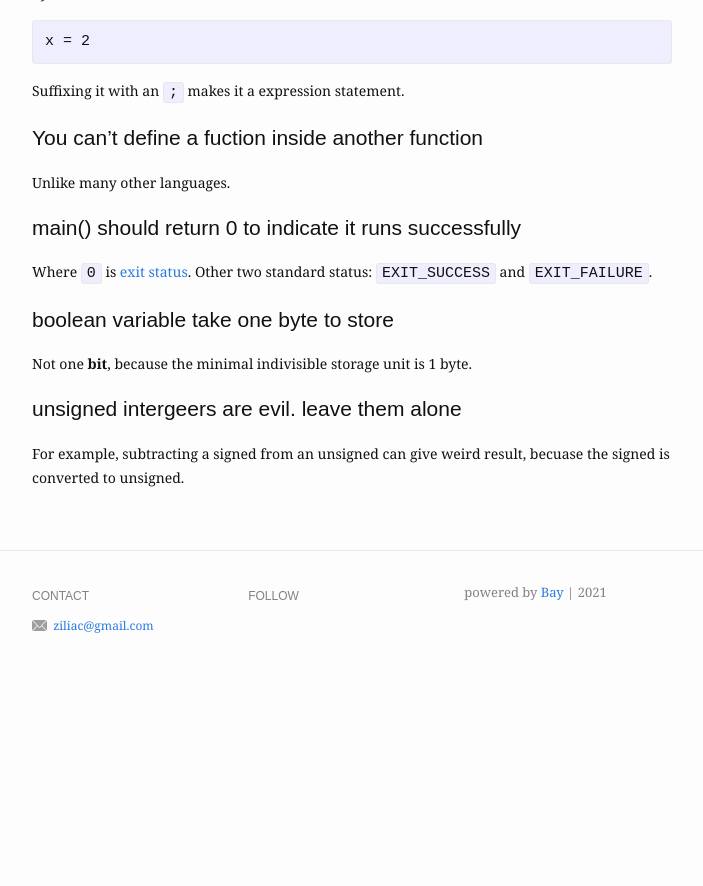
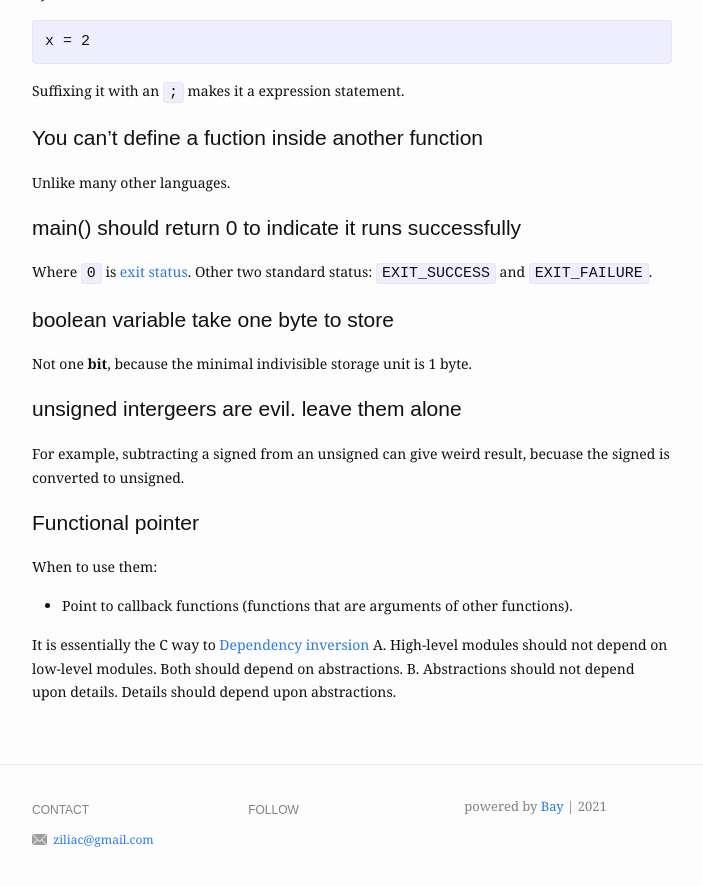
Before and after one commit to idiotekk/idiotekk.github.io, a Jekyll site: the page built from _posts/2021-09-11-cpp_random.markdown, in a window 1280 px wide and 900 px high, scrolled down 1856 px. Shown: the top 886 px of the window, without its empty margins (288-991 px from the left). Built offline with Jekyll 4.4.1, drawn with Linux system fonts in a browser that asks for light colours; before the commit the page ends 2542 px from its top, so only the background shows below that.

Commit message:
Update 2021-09-11-cpp_random.markdown

```diff
--- a/_posts/2021-09-11-cpp_random.markdown
+++ b/_posts/2021-09-11-cpp_random.markdown
@@ -77,3 +77,10 @@ Not one **bit**, because the minimal indivisible storage unit is 1 byte.
 
 # unsigned intergeers are evil. leave them alone
 For example, subtracting a signed from an unsigned can give weird result, becuase the signed is converted to unsigned.
+
+# Functional pointer
+When to use them:
+- Point to callback functions (functions that are arguments of other functions).
+
+It is essentially the C way to [Dependency inversion](https://en.wikipedia.org/wiki/Dependency_inversion_principle)
+A. High-level modules should not depend on low-level modules. Both should depend on abstractions. B. Abstractions should not depend upon details. Details should depend upon abstractions.
```
